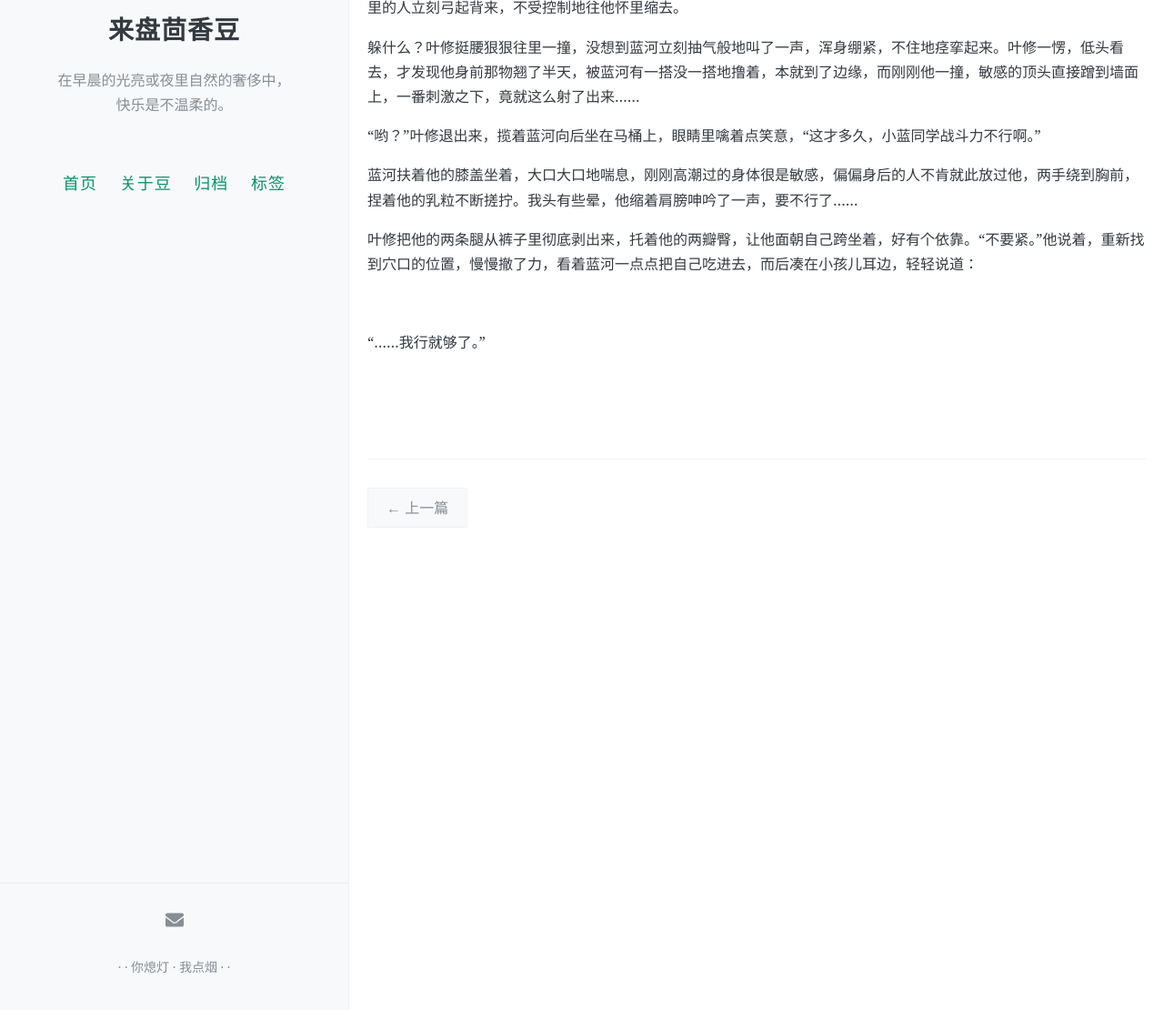
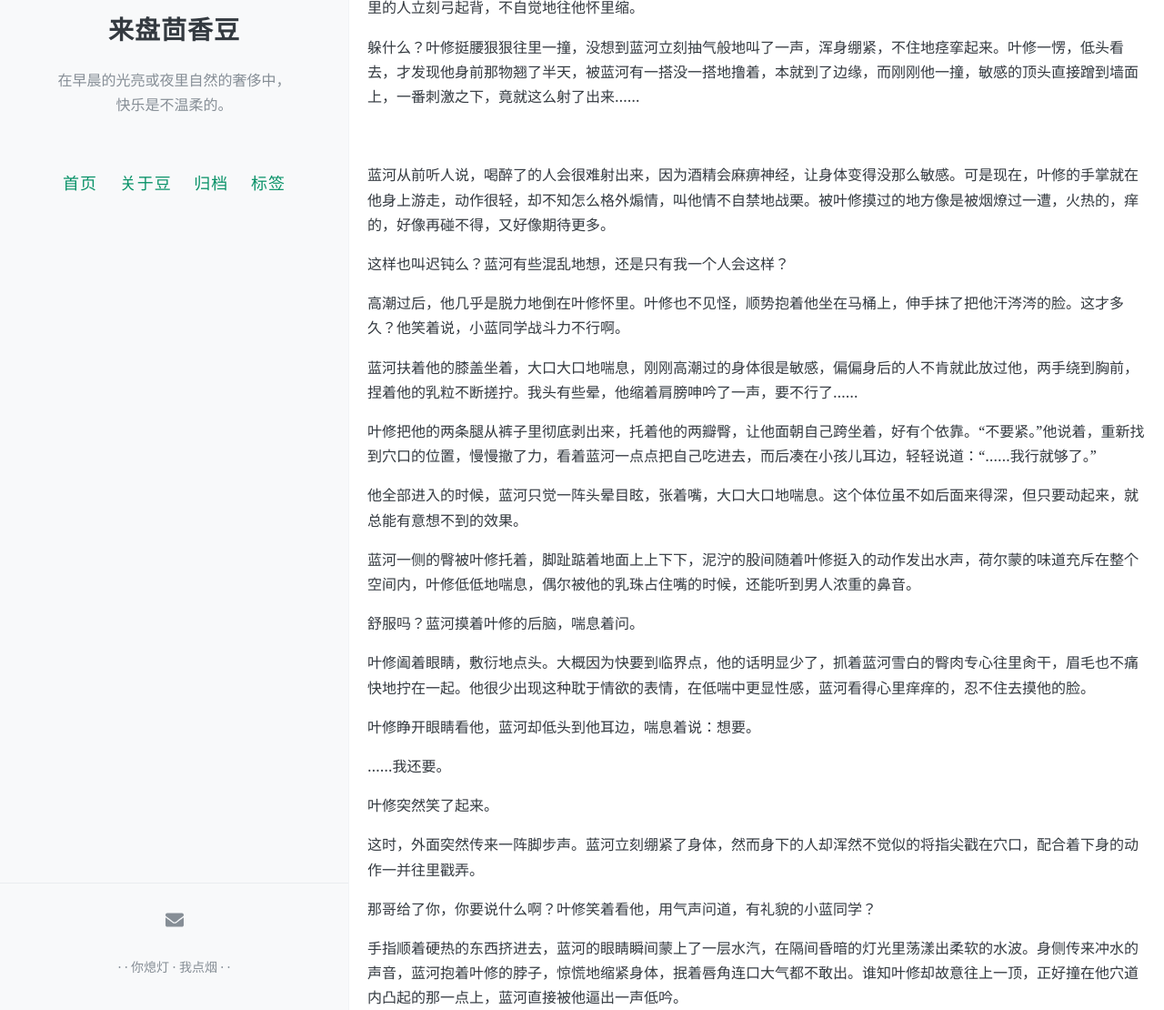
Before and after one commit to nadatomayo/dodo, a Jekyll site: the page built from _posts/2023-02-28-特殊关照.md, in a window 1280 px wide and 1400 px high, scrolled down 4177 px. Shown: the part 290-1400 px from the top of the window at 91% size. Built offline with Jekyll 4.4.1, drawn with Linux system fonts in a browser that asks for light colours; comment, search, counter and statistics services are not loaded; before the commit the page ends 5088 px from its top, so only the background shows below that; some of the changed text lies outside the part shown.

Commit message:
Update 2023-02-28-特殊关照.md

```diff
--- a/_posts/2023-02-28-特殊关照.md
+++ b/_posts/2023-02-28-特殊关照.md
@@ -118,7 +118,7 @@ comments: true
 
 叶修就在这声音里把蓝河翻过来压在墙上，扒下他的裤子，把自己的东西抵在穴口附近浅浅戳弄。蓝河半边脸贴在墙上，喘息着回头去看叶修，隔间浅黄色的灯光打在他的睫毛上，在下方投下一小片阴影。
 
-叶修看得心动，忍不住伸手过去，绕过前胸，轻轻捏住他的下巴。“小蓝同学，”他压低声音，不怀好意地说道，“你猜……我能进去多少？”
+叶修看得心动，忍不住伸手过去，绕过前胸，轻轻捏住他的下巴。“小蓝同学，”他压低声音，不怀好意地说道，“你猜……哥能进去多少？”
 
 蓝河对上他深沉的眼神，心脏狂跳，怼人的话到了嘴边儿，却怎么都说不出口。“你别问我这种问题啊，”他艰难地说道，“我怎么知道你要，要怎么样……”
 
@@ -156,18 +156,72 @@ comments: true
 
 蓝河实在站不稳，只得分出手向后揽着叶修的脖子，仰着头无力地呻吟。叶修凑过去吻他的唇角，示意他扭头去看洗手池上方的小镜子。镜子里面，蓝河满目情潮，睫毛湿漉漉的，整个脖颈连同领口附近都泛着暧昧的水红色，俨然已经被肏熟了。
 
-你看看你。叶修顺着他分明的腰线摸到胸口，就喜欢在这种地方被我上是吧？他说着，捏住饱满的乳粒轻轻一拧，结果怀里的人立刻弓起背来，不受控制地往他怀里缩去。
+你看看你。叶修顺着他分明的腰线摸到胸口，就喜欢在这种地方被我上是吧？他说着，捏住饱满的乳粒轻轻一拧，结果怀里的人立刻弓起背，不自觉地往他怀里缩。
 
 躲什么？叶修挺腰狠狠往里一撞，没想到蓝河立刻抽气般地叫了一声，浑身绷紧，不住地痉挛起来。叶修一愣，低头看去，才发现他身前那物翘了半天，被蓝河有一搭没一搭地撸着，本就到了边缘，而刚刚他一撞，敏感的顶头直接蹭到墙面上，一番刺激之下，竟就这么射了出来……
 
-“哟？”叶修退出来，揽着蓝河向后坐在马桶上，眼睛里噙着点笑意，“这才多久，小蓝同学战斗力不行啊。”
+<br/>
+
+蓝河从前听人说，喝醉了的人会很难射出来，因为酒精会麻痹神经，让身体变得没那么敏感。可是现在，叶修的手掌就在他身上游走，动作很轻，却不知怎么格外煽情，叫他情不自禁地战栗。被叶修摸过的地方像是被烟燎过一遭，火热的，痒的，好像再碰不得，又好像期待更多。
+
+这样也叫迟钝么？蓝河有些混乱地想，还是只有我一个人会这样？
+
+高潮过后，他几乎是脱力地倒在叶修怀里。叶修也不见怪，顺势抱着他坐在马桶上，伸手抹了把他汗涔涔的脸。这才多久？他笑着说，小蓝同学战斗力不行啊。
 
 蓝河扶着他的膝盖坐着，大口大口地喘息，刚刚高潮过的身体很是敏感，偏偏身后的人不肯就此放过他，两手绕到胸前，捏着他的乳粒不断搓拧。我头有些晕，他缩着肩膀呻吟了一声，要不行了……
 
-叶修把他的两条腿从裤子里彻底剥出来，托着他的两瓣臀，让他面朝自己跨坐着，好有个依靠。“不要紧。”他说着，重新找到穴口的位置，慢慢撤了力，看着蓝河一点点把自己吃进去，而后凑在小孩儿耳边，轻轻说道：
+叶修把他的两条腿从裤子里彻底剥出来，托着他的两瓣臀，让他面朝自己跨坐着，好有个依靠。“不要紧。”他说着，重新找到穴口的位置，慢慢撤了力，看着蓝河一点点把自己吃进去，而后凑在小孩儿耳边，轻轻说道：“……我行就够了。”
+
+他全部进入的时候，蓝河只觉一阵头晕目眩，张着嘴，大口大口地喘息。这个体位虽不如后面来得深，但只要动起来，就总能有意想不到的效果。
+
+蓝河一侧的臀被叶修托着，脚趾踮着地面上上下下，泥泞的股间随着叶修挺入的动作发出水声，荷尔蒙的味道充斥在整个空间内，叶修低低地喘息，偶尔被他的乳珠占住嘴的时候，还能听到男人浓重的鼻音。
+
+舒服吗？蓝河摸着叶修的后脑，喘息着问。
+
+叶修阖着眼睛，敷衍地点头。大概因为快要到临界点，他的话明显少了，抓着蓝河雪白的臀肉专心往里肏干，眉毛也不痛快地拧在一起。他很少出现这种耽于情欲的表情，在低喘中更显性感，蓝河看得心里痒痒的，忍不住去摸他的脸。
+
+叶修睁开眼睛看他，蓝河却低头到他耳边，喘息着说：想要。
+
+……我还要。
+
+叶修突然笑了起来。
+
+这时，外面突然传来一阵脚步声。蓝河立刻绷紧了身体，然而身下的人却浑然不觉似的将指尖戳在穴口，配合着下身的动作一并往里戳弄。
+
+那哥给了你，你要说什么啊？叶修笑着看他，用气声问道，有礼貌的小蓝同学？
+
+手指顺着硬热的东西挤进去，蓝河的眼睛瞬间蒙上了一层水汽，在隔间昏暗的灯光里荡漾出柔软的水波。身侧传来冲水的声音，蓝河抱着叶修的脖子，惊慌地缩紧身体，抿着唇角连口大气都不敢出。谁知叶修却故意往上一顶，正好撞在他穴道内凸起的那一点上，蓝河直接被他逼出一声低吟。
+
+蓝河：“！！！”
+
+一时四下无声，蓝河低头怒视叶修的双眼，后者却笑着对他挑眉。
+
+两秒钟后，门外传来一声暧昧的口哨。
+
+蓝河的脸“腾”的一下红了。叶修听见这响动也是一愣，随后却不顾蓝河的挣扎，沉着气，越发急促地抽顶起来。
+
+等等……蓝河轻轻推他，外面有人……啊！你……
+
+等不了了。叶修说完用力往里一撞，而后抬起右手，压住蓝河的后脑带往自己的方向，皱着眉吻住他的嘴。下一刻，热流喷发而出，叶修闭着眼睛，胸膛剧烈起伏一阵，最终全部发泄在了穴道深处。
+
+……
 
 <br/>
 
-“……我行就够了。”
+“下次别在这种地方行不行啊？”蓝河满脸挫败地用卫生纸擦着裤子上的脏污，“这还怎么出去？”
+
+叶修靠在门边，点了根烟在抽，见蓝河坐在马桶上擦了半天也不动地方，转转眼珠，忽然笑道：“怎么，站不起来了？”
+
+“……”蓝河憋了个大红脸，嘴硬道，“谁站不起来？”
+
+叶修朝他下面努嘴：“那你腿抖什么？”
+
+“我喜欢！”
+
+“抖腿不是好习惯啊……”叶修装模作样地叹了口气，走过来，揽腰把人架起，偏头在他脸侧轻轻一吻，“只要不在办公室抖，其他时候都随你。”
+
+“……怪谁啊！”
+
+
 
 <br/><br/><br/>
```
